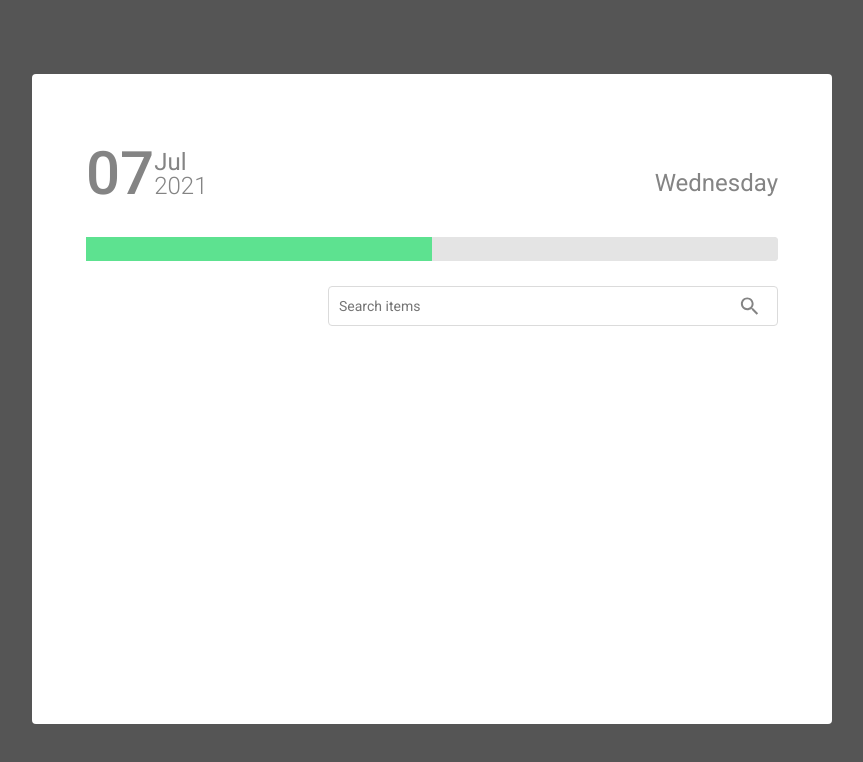
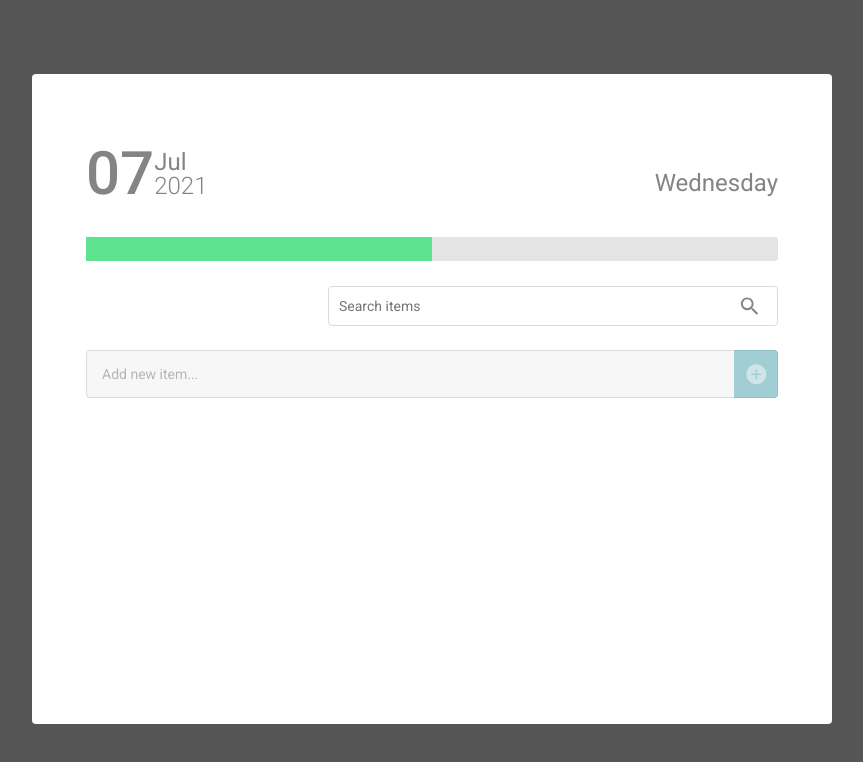
Before and after one commit to sizebay/frontend-challenge, a React (Vite) app: page / in a window 1280 px wide. Shown: the top 762 px of the page, without its empty margins (208-1071 px from the left). Built offline with nearby package versions, Linux system fonts and the light colour scheme.

Commit message:
feat(TodoForm): create component initial structure

```diff
--- a/src/components/Modal/index.tsx
+++ b/src/components/Modal/index.tsx
@@ -1,4 +1,5 @@
 import { SearchBar } from '../SearchBar';
+import { TodoForm } from '../TodoForm';
 
 import styles from './styles.module.scss';
 
@@ -19,6 +20,7 @@ function Modal() {
       <progress max={100} value={50} />
 
       <SearchBar />
+      <TodoForm />
     </section>
   );
 }
--- /dev/null
+++ b/src/components/TodoForm/index.tsx
@@ -0,0 +1,25 @@
+import { FormEvent } from 'react';
+import { IoIosAddCircle } from 'react-icons/io';
+
+import styles from './styles.module.scss';
+
+function TodoForm() {
+  function handleSubmit(e: FormEvent<HTMLFormElement>) {
+    e.preventDefault();
+  }
+
+  return (
+    <form className={styles.todoFormContainer} onSubmit={handleSubmit}>
+      <p>
+        <input type="text" placeholder="Add new item..." />
+        <label>
+          <button type="submit" aria-label="Submit">
+            <IoIosAddCircle size={24.63} fill={'#fff'} />
+          </button>
+        </label>
+      </p>
+    </form>
+  );
+}
+
+export { TodoForm };
--- /dev/null
+++ b/src/components/TodoForm/styles.module.scss
@@ -0,0 +1,50 @@
+@import '../../styles/config';
+@import '../../styles/mixins';
+
+.todoFormContainer {
+  margin-block-start: 2.4rem;
+
+  > p {
+    @include center-flex;
+    justify-content: space-between;
+
+    background: $background-color-form;
+    border-radius: $border-radius;
+    border: $border;
+    height: 4.8rem;
+    padding-inline-start: 1.5rem;
+  }
+
+  input {
+    background: transparent;
+    border: none;
+    outline: none;
+    width: 90%;
+    padding-block: 1.5rem;
+
+    &::placeholder {
+      opacity: 0.5;
+    }
+  }
+
+  button {
+    all: unset;
+
+    @include center-flex;
+    background: $secondary-color;
+    width: 4.4rem;
+
+    &,
+    svg {
+      opacity: 0.5;
+    }
+  }
+
+  label,
+  button {
+    height: 4.8rem;
+    border-top-right-radius: inherit;
+    border-bottom-right-radius: inherit;
+    transform: translateX(0.5px);
+  }
+}
--- a/src/styles/_config.scss
+++ b/src/styles/_config.scss
@@ -1,10 +1,11 @@
 // color palette
 $primary-color: #5de290;
-$second-color: #4da6b3;
+$secondary-color: #4da6b3;
 $accent-color: #e34f4f;
 
 $background-color-dark: #555;
 $background-color-light: #fff;
+$background-color-form: #f7f7f7;
 $progress-bar-background-color: #e4e4e4;
 
 $grey-500: #848484;
```
